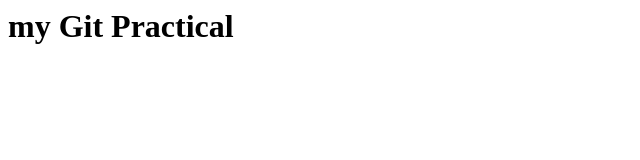
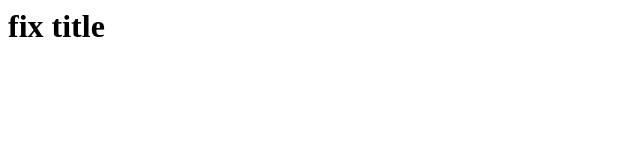
Before and after one commit to Yash-Baraiya/Test-Git, a plain HTML site: page index.html in a window 1280 px wide. Shown: the whole page, without its empty margins (0-640 px from the left). Drawn offline with Linux system fonts and the light colour scheme.

Commit message:
Update index.html
fixe title

```diff
--- a/index.html
+++ b/index.html
@@ -1 +1 @@
-<h1> my Git Practical</h1>
+<h1> fix title</h1>
```
